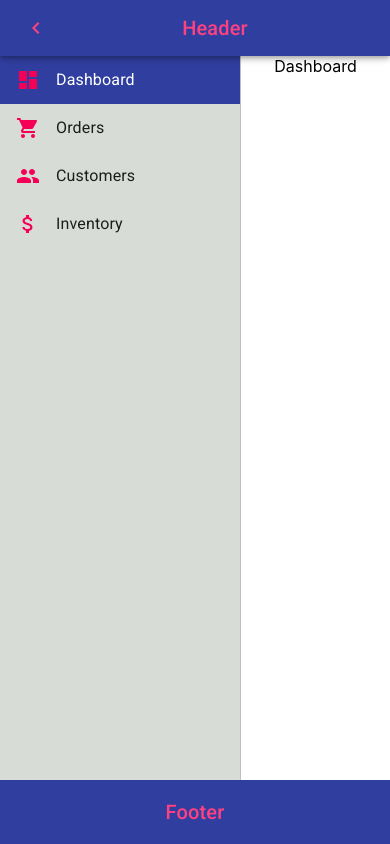
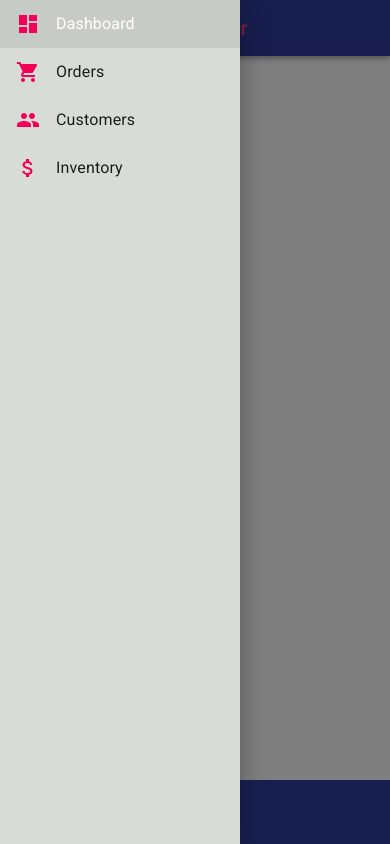
Before and after one commit to KaterinaLupacheva/dashboard-layout, a React (Create React App) app: page /dashboard in a window 390 px wide. Both pictures are taken after a click on the button 36 px from the left and 28 px from the top of the page. Built offline with nearby package versions, Linux system fonts and the light colour scheme.

Commit message:
Responsive drawer

```diff
--- a/src/components/Drawer.tsx
+++ b/src/components/Drawer.tsx
@@ -2,6 +2,8 @@ import Drawer from "@material-ui/core/Drawer";
 import MenuItemsList from "./MenuItemsList";
 import clsx from "clsx";
 import { makeStyles, Theme } from "@material-ui/core/styles";
+import useMediaQuery from "@material-ui/core/useMediaQuery";
+import { useTheme } from "@material-ui/core/styles";
 import { useDrawerContext } from "../contexts/drawer-context";
 
 const useStyles = makeStyles((theme: Theme) => ({
@@ -28,10 +30,15 @@ const useStyles = makeStyles((theme: Theme) => ({
 
 const CustomDrawer = () => {
   const classes = useStyles();
-  const { isOpened } = useDrawerContext();
+  const { isOpened, toggleIsOpened } = useDrawerContext();
+  const theme = useTheme();
+  const isLargeScreen = useMediaQuery(theme.breakpoints.up("sm"));
+
   return (
     <Drawer
-      variant="permanent"
+      variant={isLargeScreen ? "permanent" : "temporary"}
+      open={!isLargeScreen && isOpened ? true : false}
+      onClose={() => toggleIsOpened(!isOpened)}
       classes={{
         paper: clsx(classes.drawer, {
           [classes.closed]: !isOpened,
```
